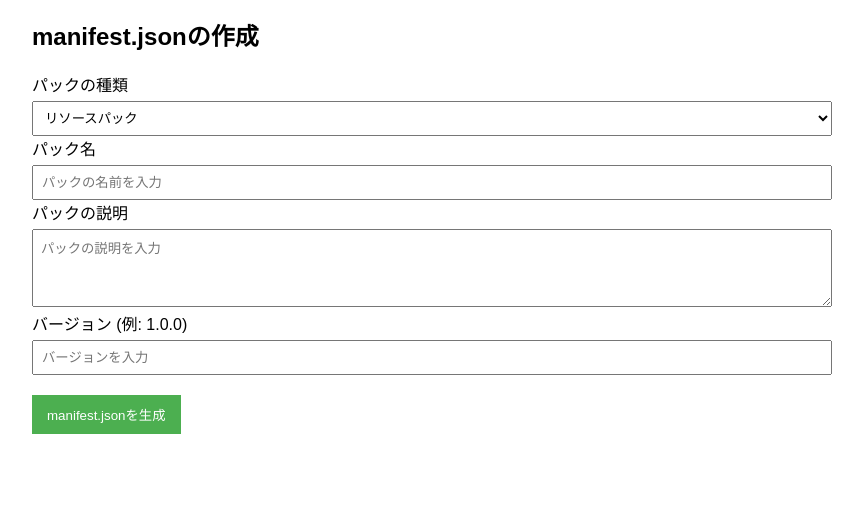
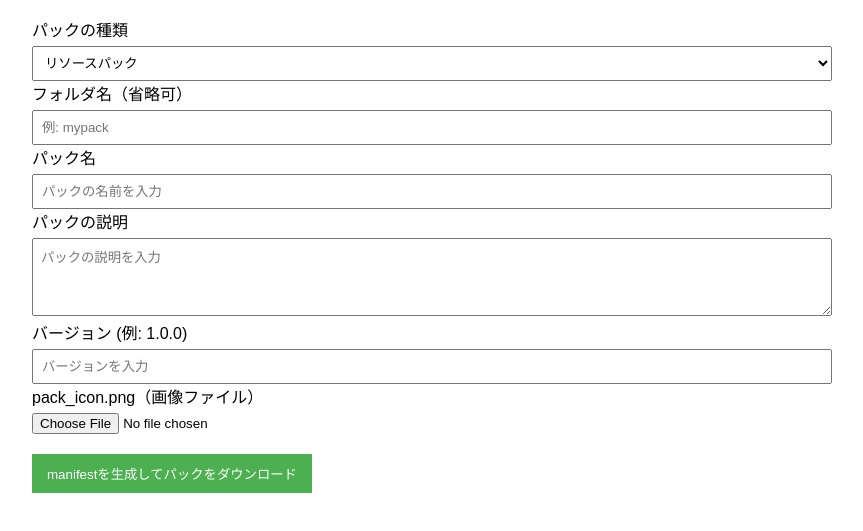
Before and after one commit to nikorihito/koppyhtmls, a plain HTML site: page nikorihito manifest Generator.html in a window 1280 px wide. Shown: the part 233-764 px from the top of the page, without its empty margins (208-1071 px from the left). Drawn offline with nearby package versions, Linux system fonts and the light colour scheme.

Commit message:
Update nikorihito manifest Generator.html

```diff
--- a/nikorihito manifest Generator.html
+++ b/nikorihito manifest Generator.html
@@ -6,60 +6,38 @@
   <title>nikorihito manifest Generator</title>
   <link rel="icon" href="http://nikorihito.com/wp-content/uploads/2024/05/nikorihito.png" type="image/png">
   <style>
-    body {
-      font-family: Arial, sans-serif;
-      margin: 20px;
-    }
-    .container {
-      max-width: 800px;
-      margin: auto;
-    }
-    .form-group {
-      margin-bottom: 15px;
-    }
-    label {
-      display: block;
-      margin-bottom: 5px;
-    }
+    body { font-family: Arial, sans-serif; margin: 20px; }
+    .container { max-width: 800px; margin: auto; }
+    .form-group { margin-bottom: 15px; }
+    label { display: block; margin-bottom: 5px; }
     input[type="text"], textarea, select {
-      width: 100%;
-      padding: 8px;
-      box-sizing: border-box;
+      width: 100%; padding: 8px; box-sizing: border-box;
     }
     button {
-      padding: 10px 15px;
-      background-color: #4CAF50;
-      color: white;
-      border: none;
-      cursor: pointer;
+      padding: 10px 15px; background-color: #4CAF50; color: white;
+      border: none; cursor: pointer;
     }
-    button:hover {
-      background-color: #45a049;
-    }
-    .logo {
-      display: block;
-      margin: 0 auto 20px;
-      max-width: 200px;
-      height: auto;
-    }
-    .spacer {
-      margin-bottom: 20px;
-    }
+    button:hover { background-color: #45a049; }
+    .logo { display: block; margin: 0 auto 20px; max-width: 200px; }
+    .spacer { margin-bottom: 20px; }
   </style>
 </head>
 <body>
   <div class="container">
     <h1>nikorihito manifest Generator</h1>
     <img src="http://nikorihito.com/wp-content/uploads/2024/05/nikorihito.png" alt="nikorihito Logo" class="logo">
+
     <div class="form-group">
-      <h2>manifest.jsonの作成</h2>
-
       <label for="packType">パックの種類</label>
       <select id="packType">
         <option value="resource">リソースパック</option>
         <option value="behavior">ビヘイビアーパック</option>
+        <option value="addon">アドオン（両方）</option>
         <option value="skin">スキンパック</option>
       </select>
+
+      <label for="folderName">フォルダ名（省略可）</label>
+      <input type="text" id="folderName" placeholder="例: mypack">
 
       <label for="packName">パック名</label>
       <input type="text" id="packName" placeholder="パックの名前を入力">
@@ -70,9 +48,11 @@
       <label for="packVersion">バージョン (例: 1.0.0)</label>
       <input type="text" id="packVersion" placeholder="バージョンを入力">
 
+      <label for="packIcon">pack_icon.png（画像ファイル）</label>
+      <input type="file" id="packIcon" accept="image/png">
+
       <div class="spacer"></div>
-
-      <button onclick="generateManifest()">manifest.jsonを生成</button>
+      <button onclick="generateManifest()">manifestを生成してパックをダウンロード</button>
     </div>
   </div>
 
@@ -93,20 +73,23 @@
       });
     }
 
-    function generateManifest() {
+    async function generateManifest() {
       const packType = document.getElementById('packType').value;
       const name = document.getElementById('packName').value.trim();
       const description = document.getElementById('packDescription').value.trim();
       const versionStr = document.getElementById('packVersion').value.trim();
       const version = versionStr.split('.').map(Number);
-      const minEngineVersion = [1, 21, 10];
+      const folderName = document.getElementById('folderName').value.trim() ||
+        (packType === 'addon' ? 'myaddon' : 'mypack');
+      const iconFile = document.getElementById('packIcon').files[0];
 
       if (!name || !description || version.length !== 3 || version.some(isNaN)) {
         alert("すべての項目を正しく入力してください（バージョンは 1.0.0 の形式）");
         return;
       }
 
-      const manifest = {
+      const minEngineVersion = [1, 21, 10];
+      const baseManifest = {
         format_version: 2,
         header: {
           description: description,
@@ -115,32 +98,53 @@
           version: version,
           min_engine_version: minEngineVersion
         },
-        modules: [
-          {
-            description: description,
-            uuid: generateUUID(),
-            version: version
-          }
-        ]
+        modules: []
       };
 
-      if (packType === 'resource') {
-        manifest.modules[0].type = 'resources';
-      } else if (packType === 'behavior') {
-        manifest.modules[0].type = 'data';
-      } else if (packType === 'skin') {
-        manifest.modules[0].type = 'skin_pack';
+      if (packType === 'resource' || packType === 'addon') {
+        baseManifest.modules.push({
+          type: 'resources',
+          uuid: generateUUID(),
+          version: version,
+          description: description
+        });
+      }
+      if (packType === 'behavior' || packType === 'addon') {
+        baseManifest.modules.push({
+          type: 'data',
+          uuid: generateUUID(),
+          version: version,
+          description: description
+        });
+      }
+      if (packType === 'skin') {
+        baseManifest.modules.push({
+          type: 'skin_pack',
+          uuid: generateUUID(),
+          version: version,
+          description: description
+        });
       }
 
-      const blob = new Blob([JSON.stringify(manifest, null, 2)], { type: 'application/json' });
-      const link = document.createElement('a');
+      const zip = new JSZip();
+      zip.file("manifest.json", JSON.stringify(baseManifest, null, 2));
+
+      if (iconFile) {
+        const iconData = await iconFile.arrayBuffer();
+        zip.file("pack_icon.png", iconData);
+      }
+
+      const blob = await zip.generateAsync({ type: "blob" });
+      const extension = packType === 'addon' ? 'mcaddon' : 'mcpack';
+      const link = document.createElement("a");
       link.href = URL.createObjectURL(blob);
-      const now = new Date().toISOString().replace(/[:.]/g, '-');
-      link.download = `manifest_${packType}_${now}.json`;
+      link.download = `${folderName}.${extension}`;
       link.click();
 
-      alert('manifest.jsonが生成されました！');
+      alert(`${extension}ファイルが生成されました！`);
     }
   </script>
+
+  <script src="https://cdnjs.cloudflare.com/ajax/libs/jszip/3.10.1/jszip.min.js"></script>
 </body>
 </html>
```
